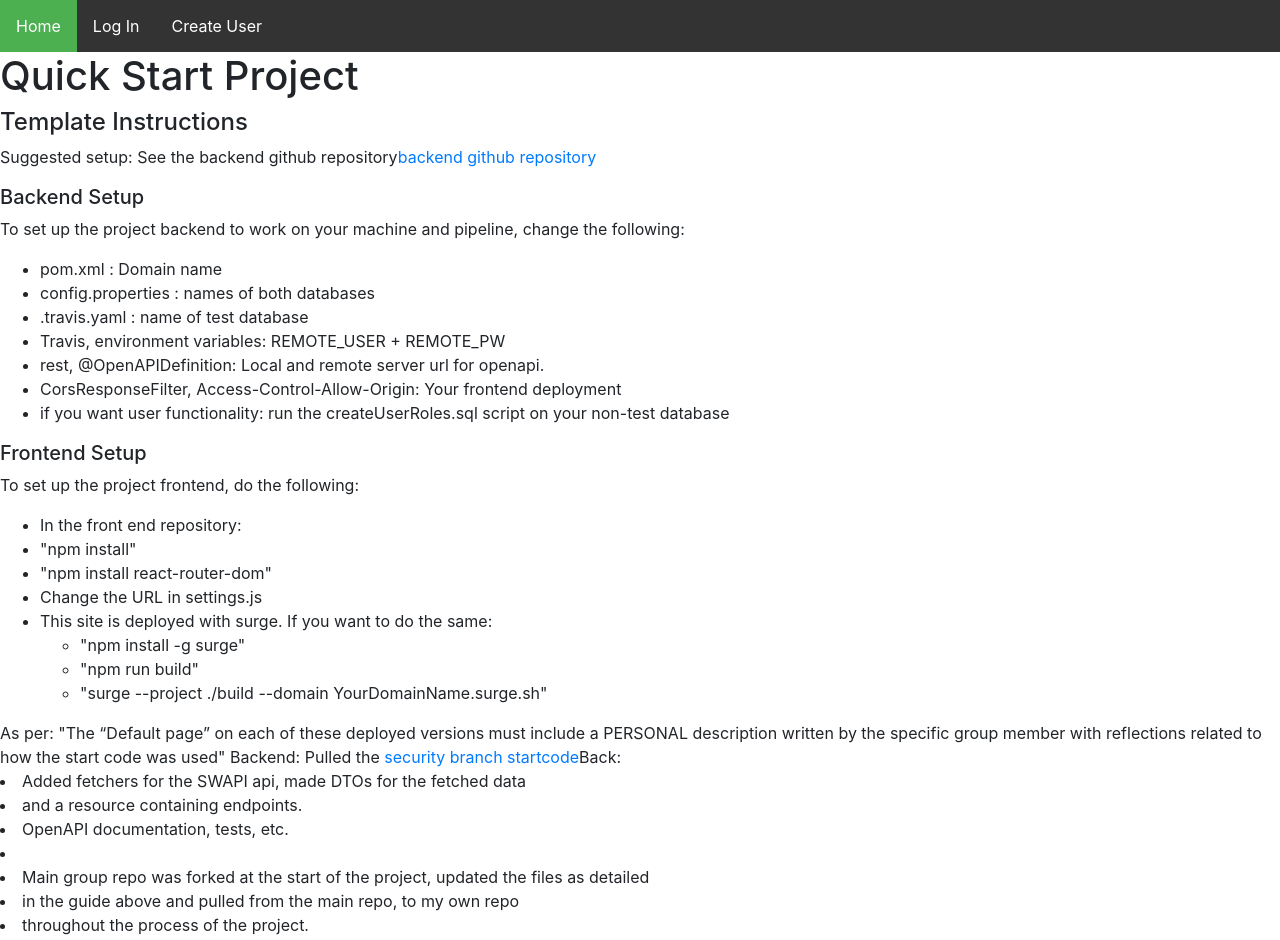
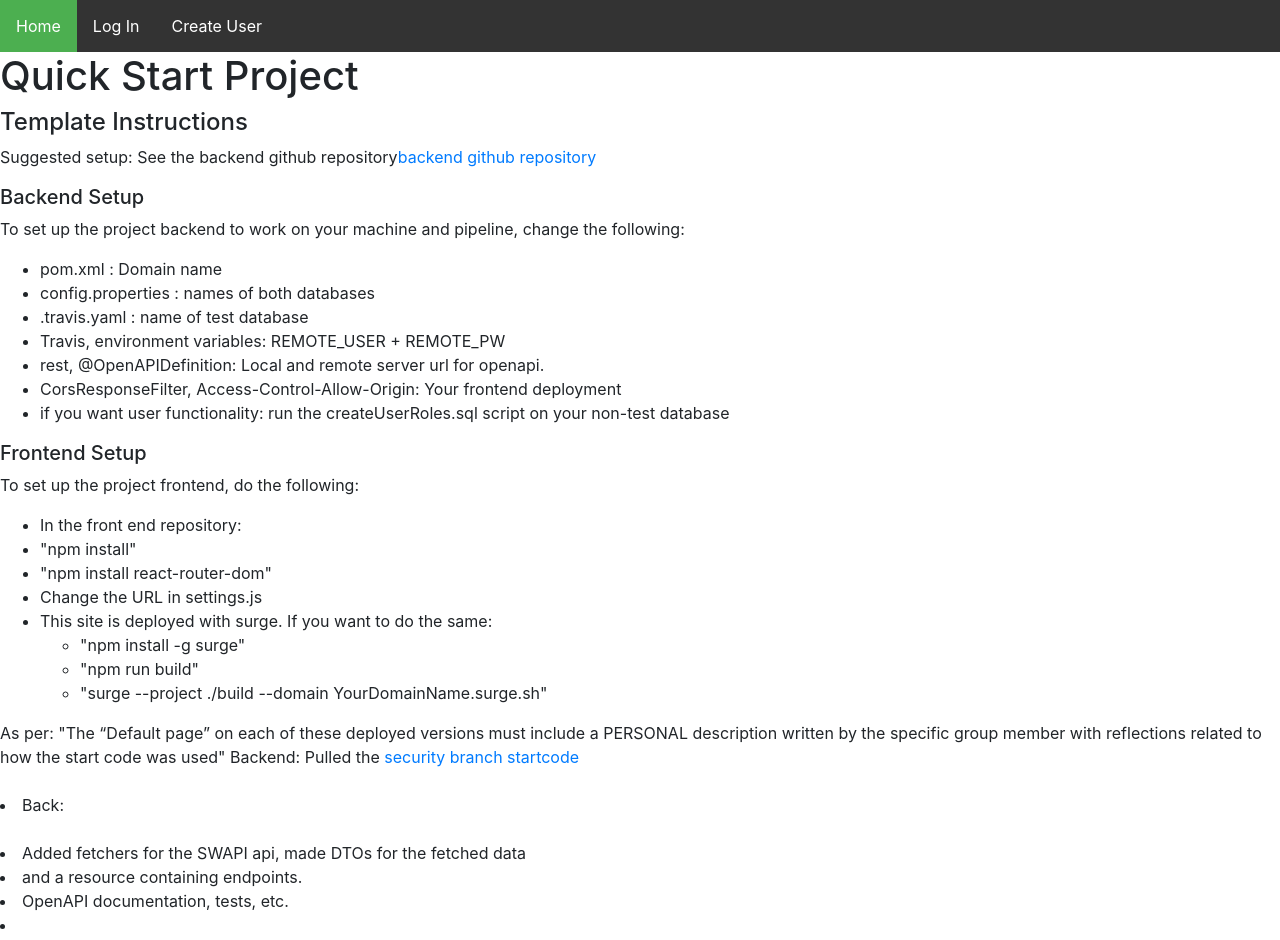
Before and after one commit to wormple12/TeamOne-CA3-Front, a React (Create React App) app: page /#/ in a window 1280 px wide. Shown: the top 940 px of the page. Built offline with nearby package versions, Linux system fonts and the light colour scheme.

Commit message:
changes to home

```diff
--- a/src/components/Home.js
+++ b/src/components/Home.js
@@ -55,7 +55,10 @@ const StartPage = () => {
 				<a href="https://github.com/mutestock/TeamOne-CA3">
 					security branch startcode
 				</a>
-				Back:
+				<br></br>
+				<br></br>
+				<li>Back:</li>
+				<br></br>
 				<li>
 					{" "}
 					Added fetchers for the SWAPI api, made DTOs for the fetched data
```
